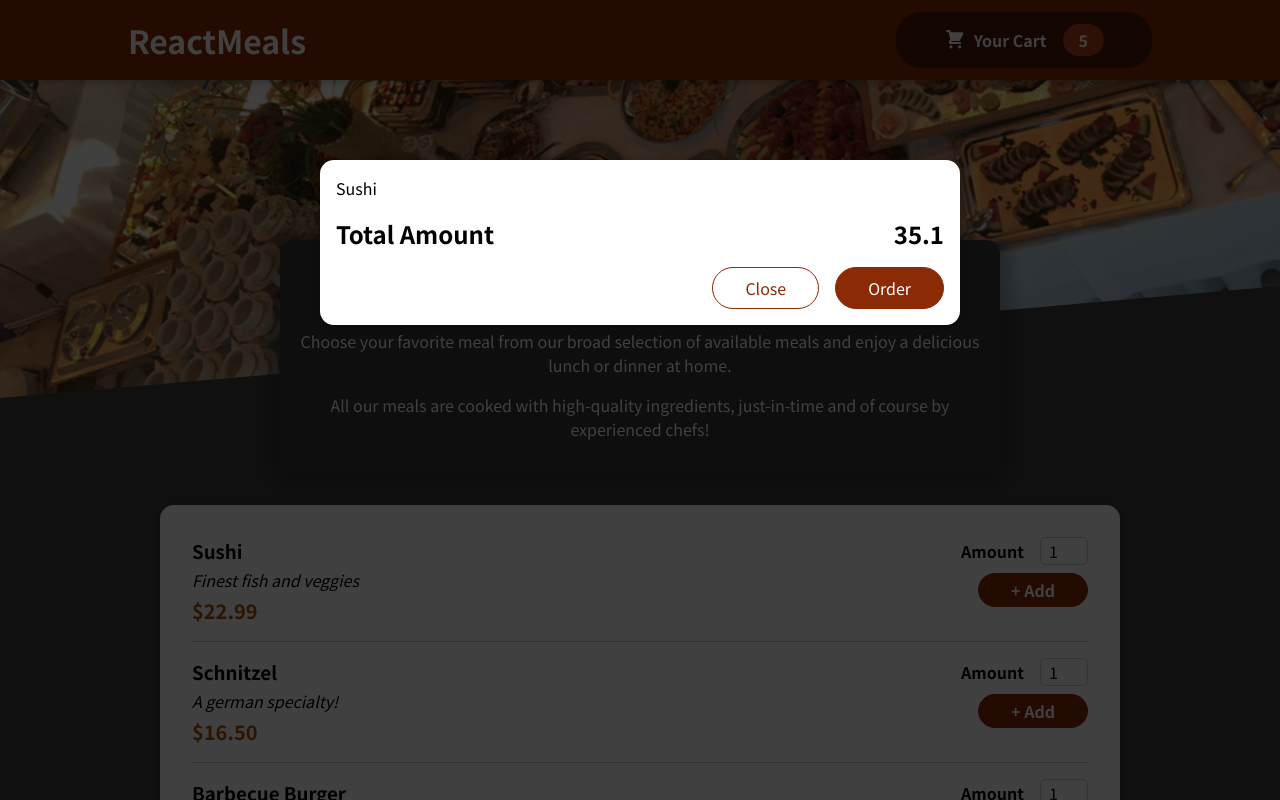
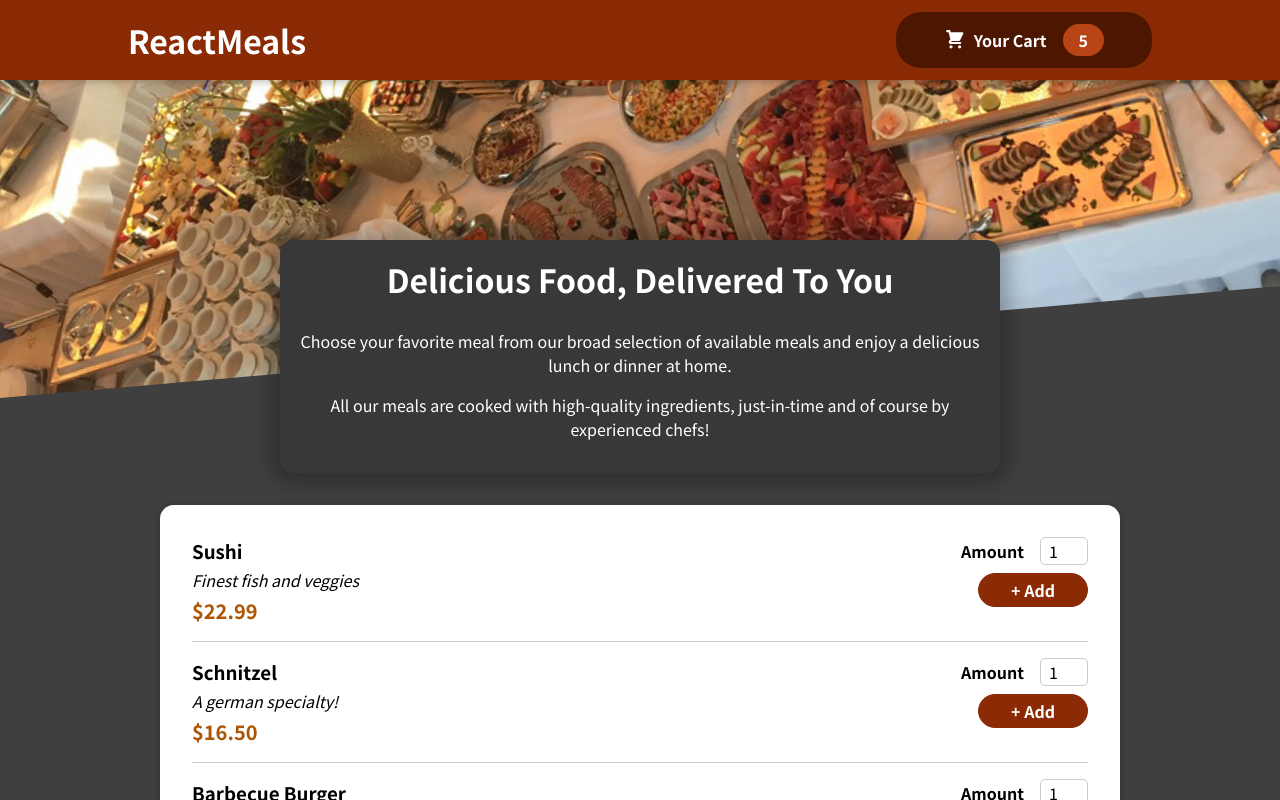
Before and after one commit to WayanPande/Food-Order-App, a React (Create React App) app: page / in a window 1280 px wide. Shown: the top 800 px of the page. Built offline with nearby package versions, Linux system fonts and the light colour scheme.

Commit message:
Managing Cart & Modal State

```diff
--- a/src/App.js
+++ b/src/App.js
@@ -1,14 +1,25 @@
-import React, { Fragment } from "react";
+import React, { Fragment, useState } from "react";
 import Cart from "./components/Cart/Cart";
 import Header from "./components/Layout/Header";
 import Meals from "./components/Meals/Meals";
 
 
 function App() {
+
+  const [cartIsShown, setCartIsShown] = useState(false);
+
+  const showCartHandler = () => {
+    setCartIsShown(true);
+  };
+
+  const hideCartHandler = () => {
+    setCartIsShown(false);
+  };
+
   return (
     <Fragment>
-      <Cart />
-      <Header />
+      {cartIsShown && <Cart onClose={hideCartHandler} />}
+      <Header onShowCart={showCartHandler} />
       <main>
         <Meals />
       </main>
--- a/src/components/Cart/Cart.js
+++ b/src/components/Cart/Cart.js
@@ -10,14 +10,14 @@
         </ul>);
 
     return (
-        <Modal>
+        <Modal onClose={props.onClose}>
             {cartItems}
             <div className={styles.total}>
                 <span>Total Amount</span>
                 <span>35.1</span>
             </div>
             <div className={styles.actions}>
-                <button className={styles['button--alt']}>Close</button>
+                <button className={styles['button--alt']} onClick={props.onClose}>Close</button>
                 <button className={styles.button}>Order</button>
             </div>
         </Modal>
--- a/src/components/Layout/Header.js
+++ b/src/components/Layout/Header.js
@@ -8,7 +8,7 @@
         <React.Fragment>
             <header className={styles.header}>
                 <h1>ReactMeals</h1>
-                <HeaderCartButton />
+                <HeaderCartButton onClick={props.onShowCart} />
             </header>
             <div className={styles['main-image']}>
                 <img src={mealsImage} alt="A table full of delicious food" />
--- a/src/components/Layout/HeaderCartButton.js
+++ b/src/components/Layout/HeaderCartButton.js
@@ -3,7 +3,7 @@
 
 const HeaderCartButton = props => {
     return (
-        <button className={styles.button} >
+        <button className={styles.button} onClick={props.onClick} >
             <span className={styles.icon}>
                 <CartIcon />
             </span>
--- a/src/components/UI/Modal.js
+++ b/src/components/UI/Modal.js
@@ -4,7 +4,7 @@
 
 const Backdrop = props => {
     return (
-        <div className={styles.backdrop} />
+        <div className={styles.backdrop} onClick={props.onClose} />
     );
 };
 
@@ -21,7 +21,7 @@
 const Modal = props => {
     return (
         <Fragment>
-            {ReactDOM.createPortal(<Backdrop />, portalElement)}
+            {ReactDOM.createPortal(<Backdrop onClose={props.onClose} />, portalElement)}
             {ReactDOM.createPortal(<ModalOverlay>{props.children}</ModalOverlay>, portalElement)}
         </Fragment>
     );
```
Also changed, not shown: 1 other file (tests, documents, lock files or other folders).
